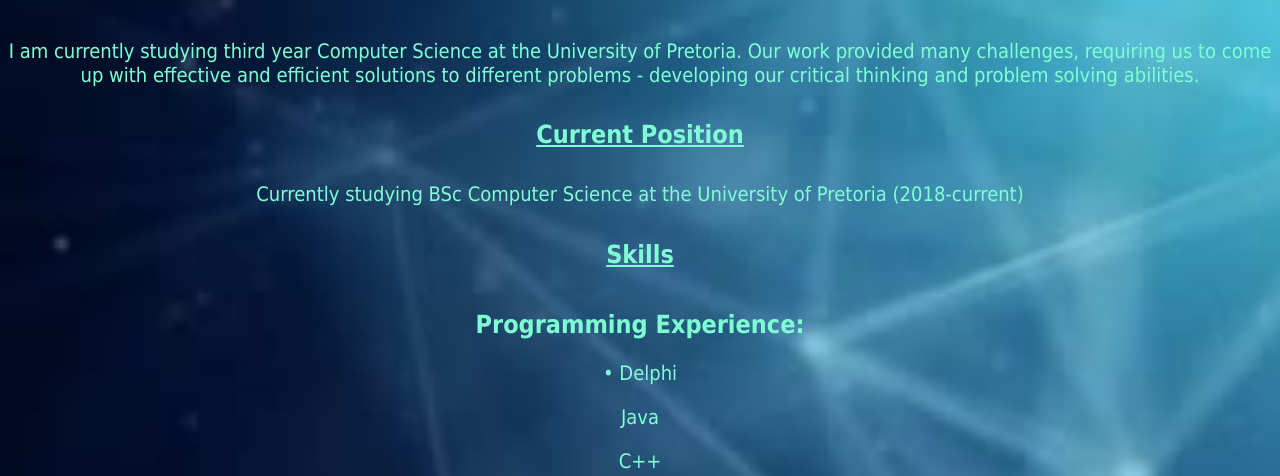
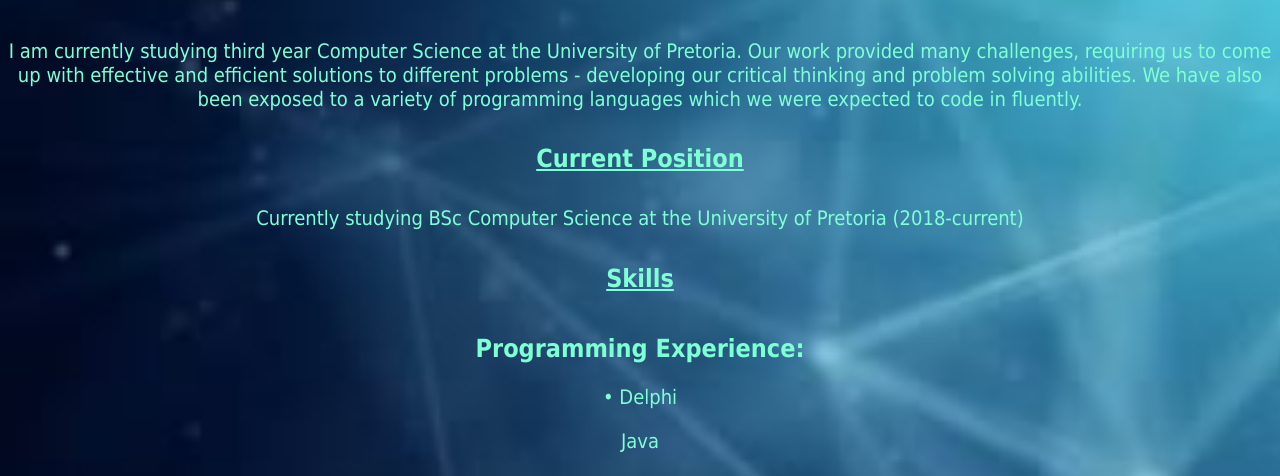
Before and after one commit to FlameReynard/FlameReynard.github.io, a plain HTML site: page index.html in a window 1280 px wide. Shown: the part 259-735 px from the top of the page. Drawn offline with Linux system fonts and the light colour scheme.

Commit message:
Update index.html

```diff
--- a/index.html
+++ b/index.html
@@ -20,7 +20,8 @@
         <br>
         <p class="body">I am currently studying third year Computer Science at the University of Pretoria.
             Our work provided many challenges, requiring us to come up with effective and efficient solutions to
-            different problems - developing our critical thinking and problem solving abilities. </p>
+            different problems - developing our critical thinking and problem solving abilities. We have also
+            been exposed to a variety of programming languages which we were expected to code in fluently.</p>
 
         <h4 class="header"><u>Current Position</u></h4>
 
```
